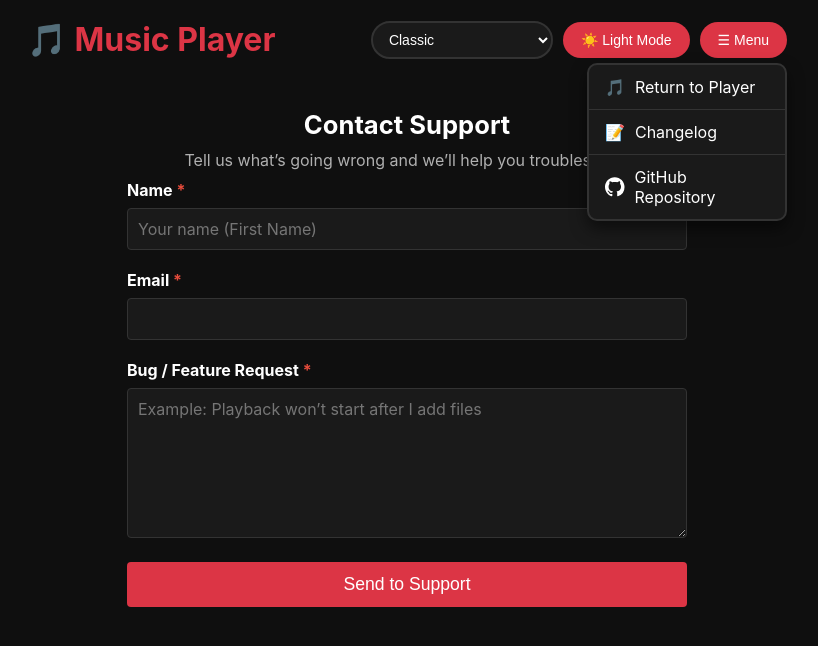
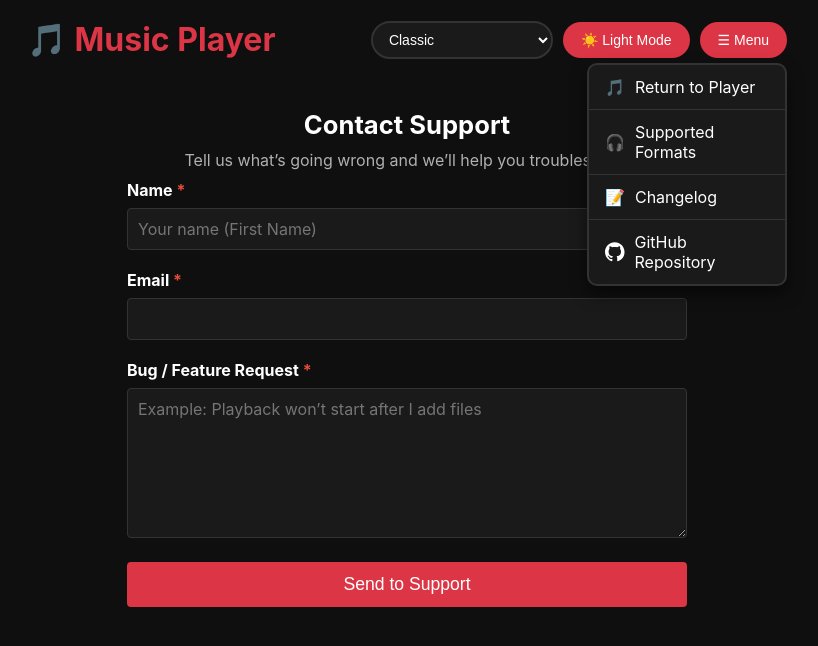
Before and after one commit to offline-music-player/offline-music-player.github.io, a website: page contact.html in a window 1280 px wide. Both pictures are taken after a click on the button "☰ Menu". Shown: the whole page, without its empty margins (233-1051 px from the left). Drawn offline with Linux system fonts and the light colour scheme.

Commit message:
Add link to Supported Formats in contact.html

```diff
--- a/contact.html
+++ b/contact.html
@@ -170,6 +170,10 @@
                             <span>🎵</span>
                             <span>Return to Player</span>
                         </a>
+                        <a href="supported-files.html" class="dropdown-item">
+                            <span>🎧</span>
+                            <span>Supported Formats</span>
+                        </a>
                         <a href="changelog.html" class="dropdown-item">
                             <span>📝</span>
                             <span>Changelog</span>
```
